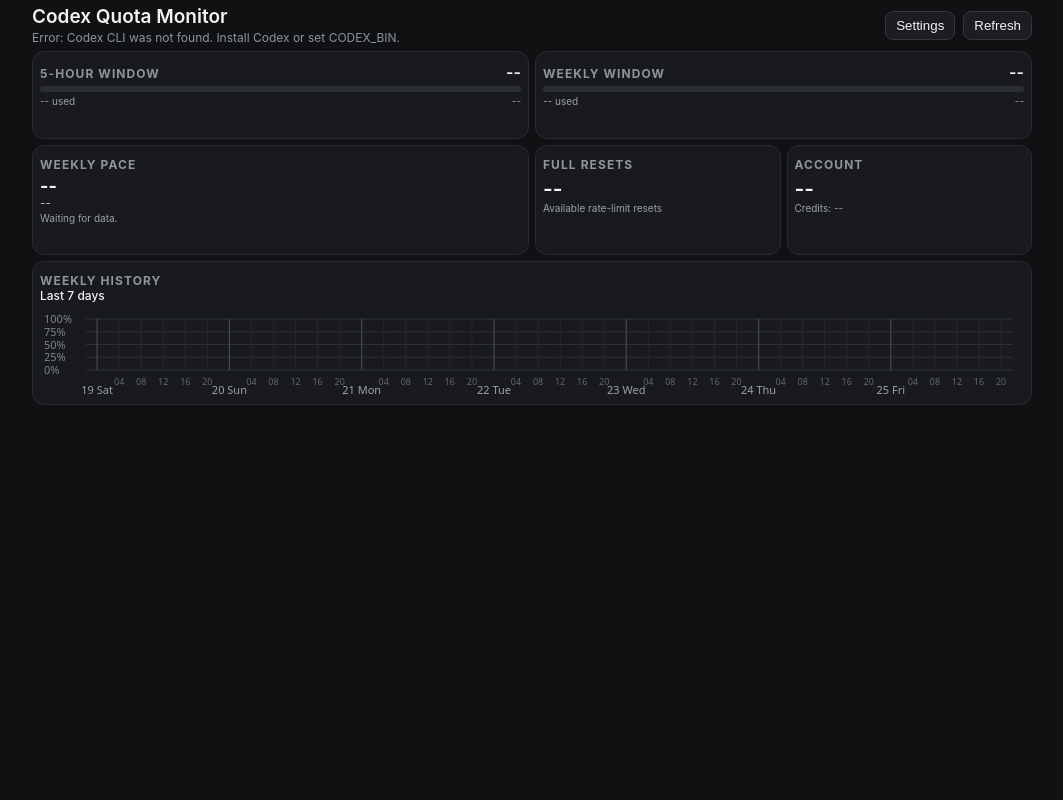
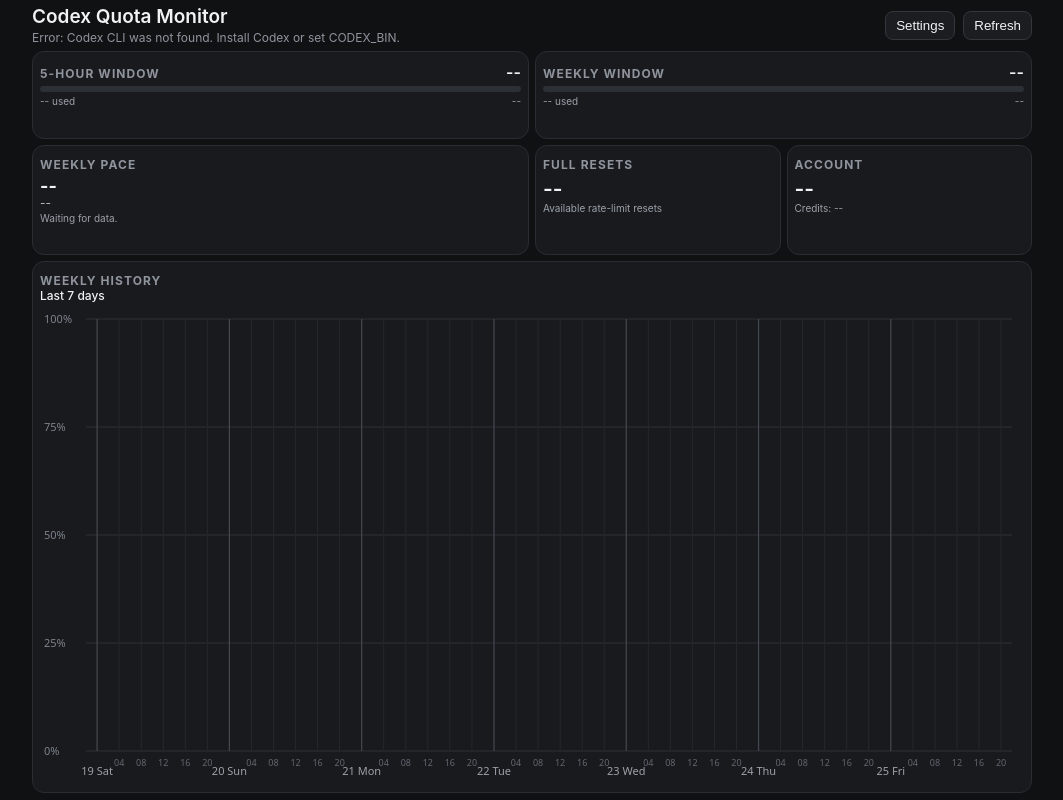
Before and after one commit to gmstd66/flightmargin, a FastAPI app: page / in a window 1280 px wide. Shown: the whole page, without its empty margins (108-1171 px from the left). Run offline with FastAPI, Linux system fonts and the light colour scheme; data that the repository does not hold is empty.

Commit message:
Expand compact history chart into available space

```diff
--- a/app/static/app.css
+++ b/app/static/app.css
@@ -183,7 +183,8 @@ canvas {
 .quota-critical .card-heading strong { color: #ff6b6b; }
 
 /* Compact desktop utility defaults. */
-.container { width: min(1000px, calc(100% - 16px)); padding: 7px 0; }
+.container { width: min(1000px, calc(100% - 16px)); height:100vh; padding:7px 0; display:flex; flex-direction:column; overflow:hidden; }
+.container > main { flex:1 1 auto; min-height:0; display:flex; flex-direction:column; gap:6px; }
 header { margin-bottom: 6px; min-height: 36px; }
 h1 { font-size: 19px; line-height: 1.1; }
 header p { margin: 2px 0 0; font-size: 12px; }
@@ -206,10 +207,10 @@ button { padding: 6px 10px; }
 .card p { margin:4px 0 0; line-height:1.15; font-size:10px; overflow-wrap:anywhere; }
 .pace { margin-top:4px; font-size:18px; line-height:1; }
 .pace-ratio { margin-top:2px; font-size:12px; line-height:1; }
-.history-card { height:clamp(92px,18vh,160px); margin-top:0; }
+.history-card { flex:1 1 92px; min-height:92px; height:auto; margin-top:0; display:flex; flex-direction:column; }
 .history-heading { margin:0 0 2px; }
 .history-heading h2 { margin:0; font-size:12px; line-height:1.1; }
-.history-card canvas { height:calc(100% - 28px); min-height:38px; }
+.history-card canvas { flex:1 1 0; height:0; min-height:38px; }
 
 @media (max-width: 520px) {
     .dashboard-grid { grid-template-columns:repeat(2,minmax(0,1fr)); }
--- a/app/templates/index.html
+++ b/app/templates/index.html
@@ -11,7 +11,7 @@
 
     <link
         rel="stylesheet"
-        href="/static/app.css?v=11"
+        href="/static/app.css?v=12"
     >
 </head>
 
@@ -156,7 +156,9 @@
 
             </article>
 
-            <section class="card history-card panel" data-panel="history">
+        </section>
+
+        <section class="card history-card panel" data-panel="history">
 
             <div class="history-heading">
                 <div>
@@ -175,7 +177,6 @@
                 height="260"
             ></canvas>
 
-            </section>
         </section>
 
     </main>
```
Also changed, not shown: tests/test_desktop.py (+15 -1 lines), CHANGELOG.md.
